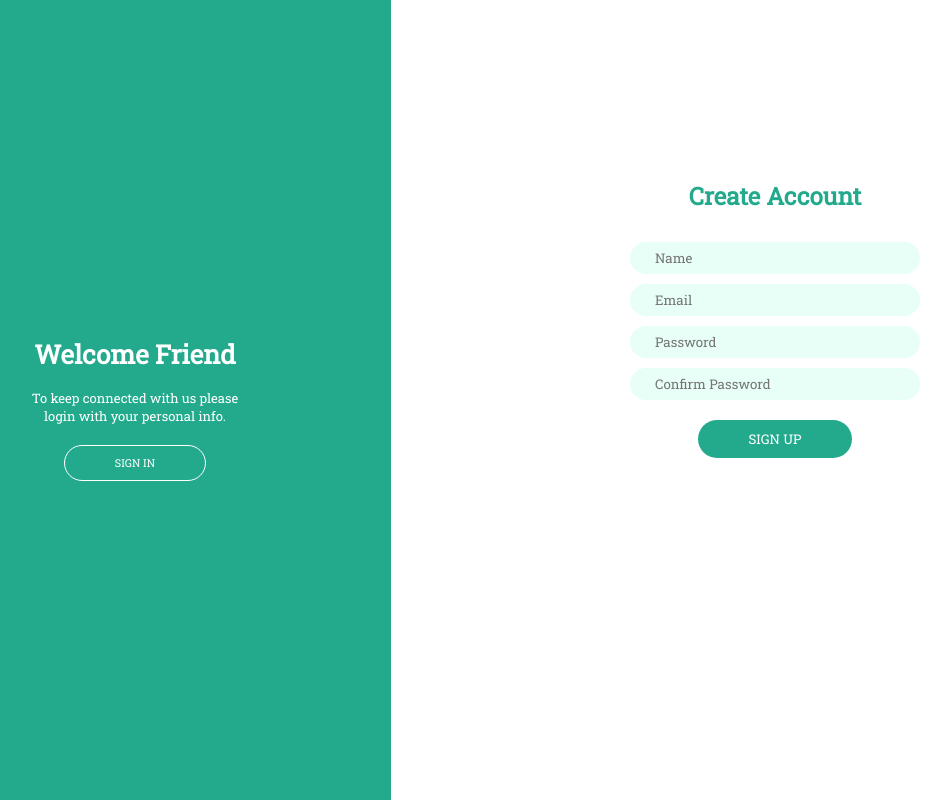
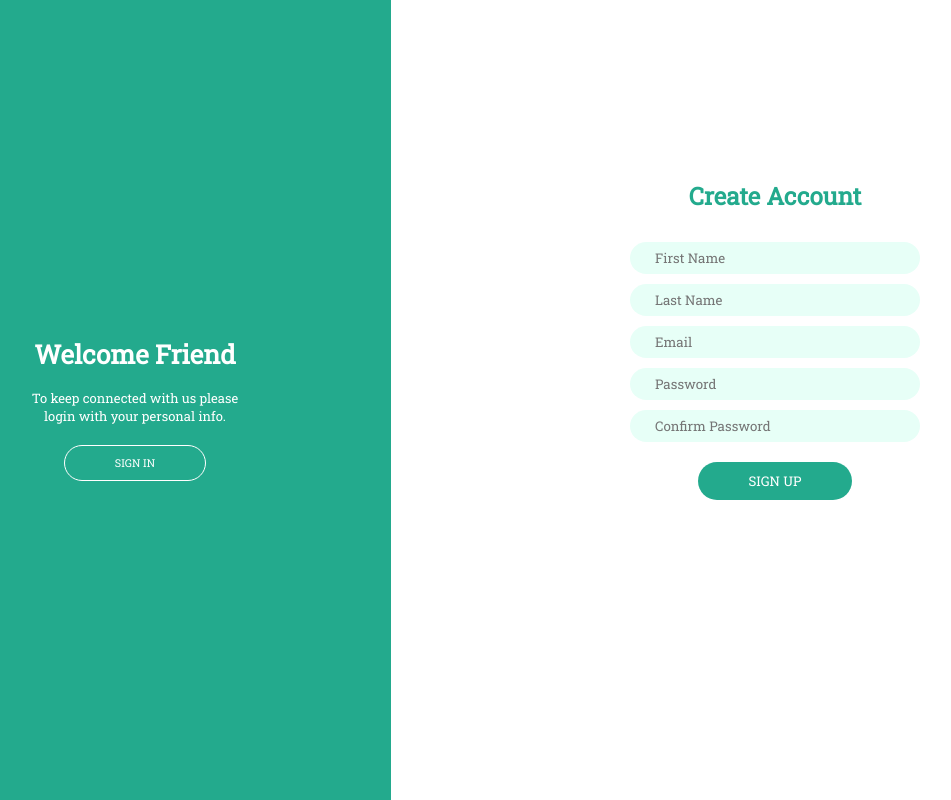
Before and after one commit to mmc7865/login-form, a plain HTML site: page index.html in a window 1280 px wide. Shown: the whole page, without its empty margins (121-1072 px from the left). Drawn offline with Linux system fonts and the light colour scheme.

Commit message:
update:fix

```diff
--- a/index.html
+++ b/index.html
@@ -18,7 +18,8 @@
       </div>
       <div class="login">
         <h2>Create Account</h2>
-        <input type="text" placeholder="Name" /><br />
+        <input type="text" placeholder="First Name" /><br />
+        <input type="text" placeholder="Last Name" /><br />
         <input type="email" placeholder="Email" /><br />
         <input type="password" placeholder="Password" /><br />
         <input type="password" placeholder="Confirm Password" /><br />
```
